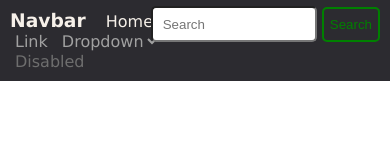
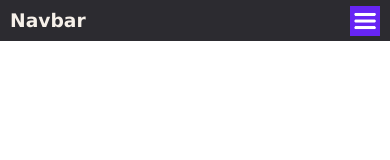
Before and after one commit to ChrisHP/CSS, a plain HTML site: page Nav Responsive/start.html in a window 390 px wide. Drawn offline with Linux system fonts and the light colour scheme.

Commit message:
Ejercicio9

```diff
--- a/Nav/start.html
+++ b/Nav Responsive/start.html
@@ -9,8 +9,9 @@
 <body>
     <nav>
         <div class="nav-bar">
+            <h3 >Navbar</h3>
             <div class="nav-links">
-                <h3 >Navbar</h3>
+
                 <ul >
                     <li ><a href="#">Home</a></li>
                     <li ><a href="#" class="link">Link</a></li>
@@ -25,10 +26,13 @@
                 </ul>
             </div>
 
-            <form>
+            <form class="search-form">
                 <input id="search-ipt" type="text" id="search" placeholder="Search">
                 <button id="search-btn" type="submit">Search</button>
             </form>
+            <div class="hamburguer">
+                <img src="./hamburguer-icon.png" alt="">
+            </div>
         </div>
     </nav>
 </body>
--- a/Nav/styles.css
+++ b/Nav Responsive/styles.css
@@ -6,7 +6,7 @@ nav{
     position: fixed;
     width: 100%;
 }
-nav h3, nav ul, nav li,nav form{
+.nav-bar h3, nav ul, nav li,nav form{
     display: inline;
 }
 
@@ -14,7 +14,8 @@ nav h3, nav ul, nav li,nav form{
     background-color: rgb(44, 43, 48);
     color: rgb(246, 240, 233);
     padding: 10px;
-}.nav-links{
+}
+.nav-links{
     display: inline-block;
     width: 50%;
 }
@@ -35,6 +36,7 @@ nav a{
     color: rgb(110, 110, 110);
 }
 nav form{
+    display: inline-block;
     position: fixed;
     right: 10px;
     top: 6px;
@@ -63,3 +65,25 @@ nav select{
     font-size: 1em;
     font-family: 'Lucida Sans', 'Lucida Sans Regular', 'Lucida Grande', 'Lucida Sans Unicode', Geneva, Verdana, sans-serif;
 }
+.hamburguer{
+    display: none;
+}
+@media(max-width: 768px){
+    .nav-links{
+        display: none;
+    }
+    nav form{
+        display: none;
+    }
+    .hamburguer{
+        display: inline-block;
+        position: fixed;
+        right: 10px;
+        top: 6px;
+    }
+    .hamburguer img{
+        width: 30px;
+    }
+
+
+}
```
Also changed, not shown: Nav Responsive/hamburguer-icon.png (added).
